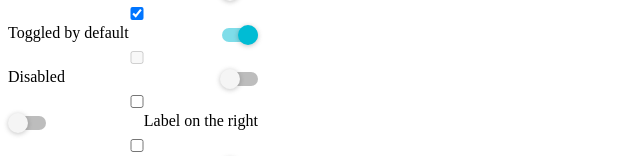
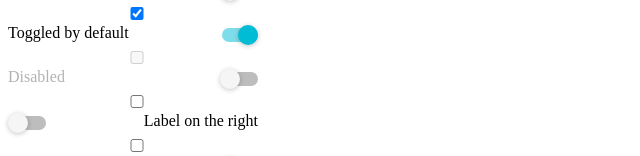
Before and after one commit to vpysaran/react-typescript-toggle, a React app: page / in a window 1280 px wide. Shown: the part 167-323 px from the top of the page, without its empty margins (0-640 px from the left). Built offline with nearby package versions, Linux system fonts and the light colour scheme.

Commit message:
Update toggle-button.tsx

```diff
--- a/src/components/toggle-button/toggle-button.tsx
+++ b/src/components/toggle-button/toggle-button.tsx
@@ -1,7 +1,15 @@
 import * as React from 'react';
 
-function getStyles(props) {
+function getStyles(props, state) {
+  console.log();
     return {
+        labelStyleDefault: {
+          cursor: 'pointer',
+        },
+        labelStyleDisabled: {
+          cursor: 'not-allowed',
+          color: 'rgba(0, 0, 0, 0.3)',
+        },
         inputStyle: {
             width: '100%',
             height: '100%',
@@ -16,17 +24,11 @@ function getStyles(props) {
             width: '36px',
             padding: '4px 0px 6px 2px',
         },
-        togglePadDefault: {
-          width: '100%',
-          height: '14px',
-          borderRadius: '30px',
-          backgroundColor: 'rgb(189, 189, 189)',
-        },
         togglePad: {
           width: '100%',
           height: '14px',
           borderRadius: '30px',
-          backgroundColor: 'rgba(0, 188, 212, 0.5)',
+          backgroundColor: state.switched ? 'rgba(0, 188, 212, 0.5)' : 'rgb(189, 189, 189)',
         },
         toggleBtnDefult: {
           color: 'rgba(0, 0, 0, 0.87)',
@@ -69,6 +71,11 @@ interface Props extends React.Props<Toggle> {
   labelPosition?: string;
   style?: any;
   state?: any;
+  thumbStyle?: string;
+  trackStyle?: string;
+  thumbSwitchedStyle?: string;
+  trackSwitchedStyle?: string;
+  labelStyle?: string;
 }
 
 export default class Toggle extends React.Component<Props, {switched}> {
@@ -94,17 +101,24 @@ export default class Toggle extends React.Component<Props, {switched}> {
 
   public render() {
 
-    const styles = getStyles(this.props);
-    const {label, style, defaultToggled, disabled, labelPosition} = this.props;
+    const styles = getStyles(this.props, this.state);
+    const {label, style, defaultToggled, disabled, labelPosition, labelStyle} = this.props;
     const switched = this.state.switched;
 
-    const labelElm = (<label onClick={disabled ? this.handleNothing : this.handleChange} >{label}</label>);
+    const labelStyleDefault = {...styles.labelStyleDefaul, ...labelStyle};
+    const labelElm = (<label style={disabled ? styles.labelStyleDisabled : labelStyleDefault}
+                        onClick={disabled ? this.handleNothing : this.handleChange} >{label}
+                      </label>);
 
     const inputElm = (<input type="checkbox" checked={switched} disabled={disabled} onChange={this.handleChange} style={styles.inputStyle} />);
+
+    const toggleDefault = {...styles.toggleRoot, ...styles.labelStyleDefault};
+    const toggleDisable = {...styles.toggleRoot, ...styles.labelStyleDisabled};
+
     const toggleElm = (
-        <div className="toggle-root" onClick={disabled ? this.handleNothing : this.handleChange} style={styles.toggleRoot}>
+        <div className="toggle-root" onClick={disabled ? this.handleNothing : this.handleChange} style={disabled ? toggleDisable : toggleDefault}>
           <div className="toggle-btn" style={switched ? styles.toggleBtn : styles.toggleBtnDefult}></div>
-          <div className="toggle-pad" style={switched ? styles.togglePad : styles.togglePadDefault}></div>
+          <div className="toggle-pad" style={styles.togglePad}></div>
         </div>
     );
 
```
